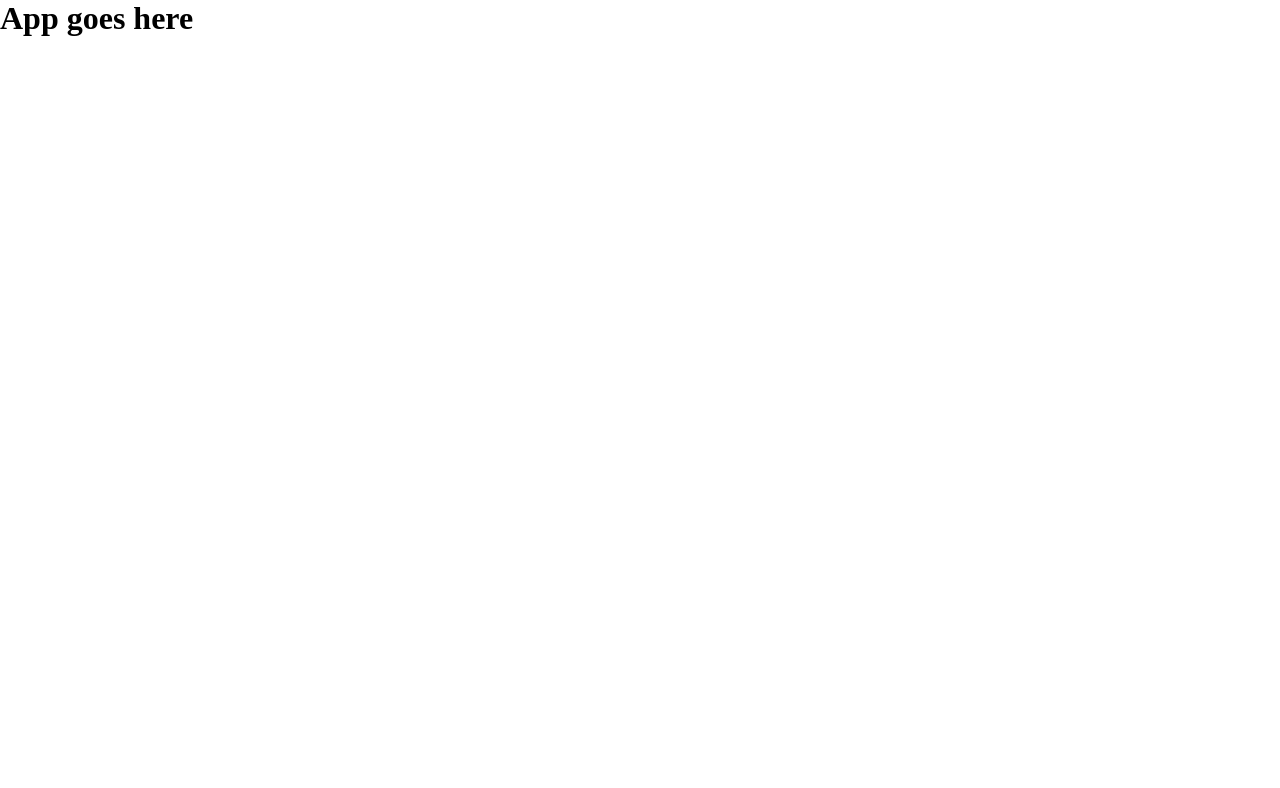
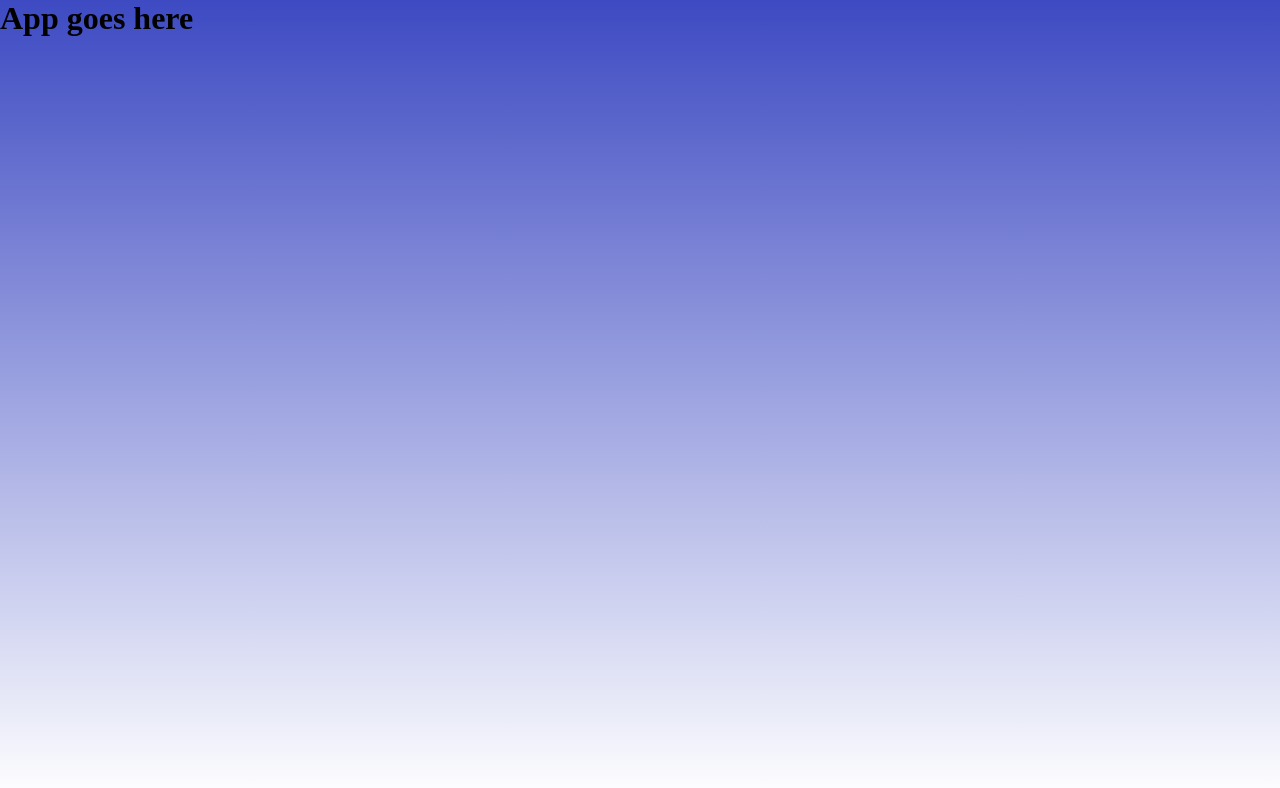
Before and after one commit to YaroslavBkh/portfolio, a React (Create React App) app: page / in a window 1280 px wide. Shown: the top 788 px of the page. Built offline with nearby package versions, Linux system fonts and the light colour scheme; the HTML template or start-up script is replaced by a standard one.

Commit message:
Set body style

```diff
--- a/src/index.css
+++ b/src/index.css
@@ -16,5 +16,8 @@ p {
 body {
   margin: 0;
   padding: 0;
-  box-sizing: border-box
+  height: 100vh;
+  width: 100vw;
+  box-sizing: border-box;
+  background: rgba(0, 0, 0, 0) linear-gradient(rgb(61, 74, 194), rgb(255, 255, 255)) repeat scroll 0% 0%;
 }
```
